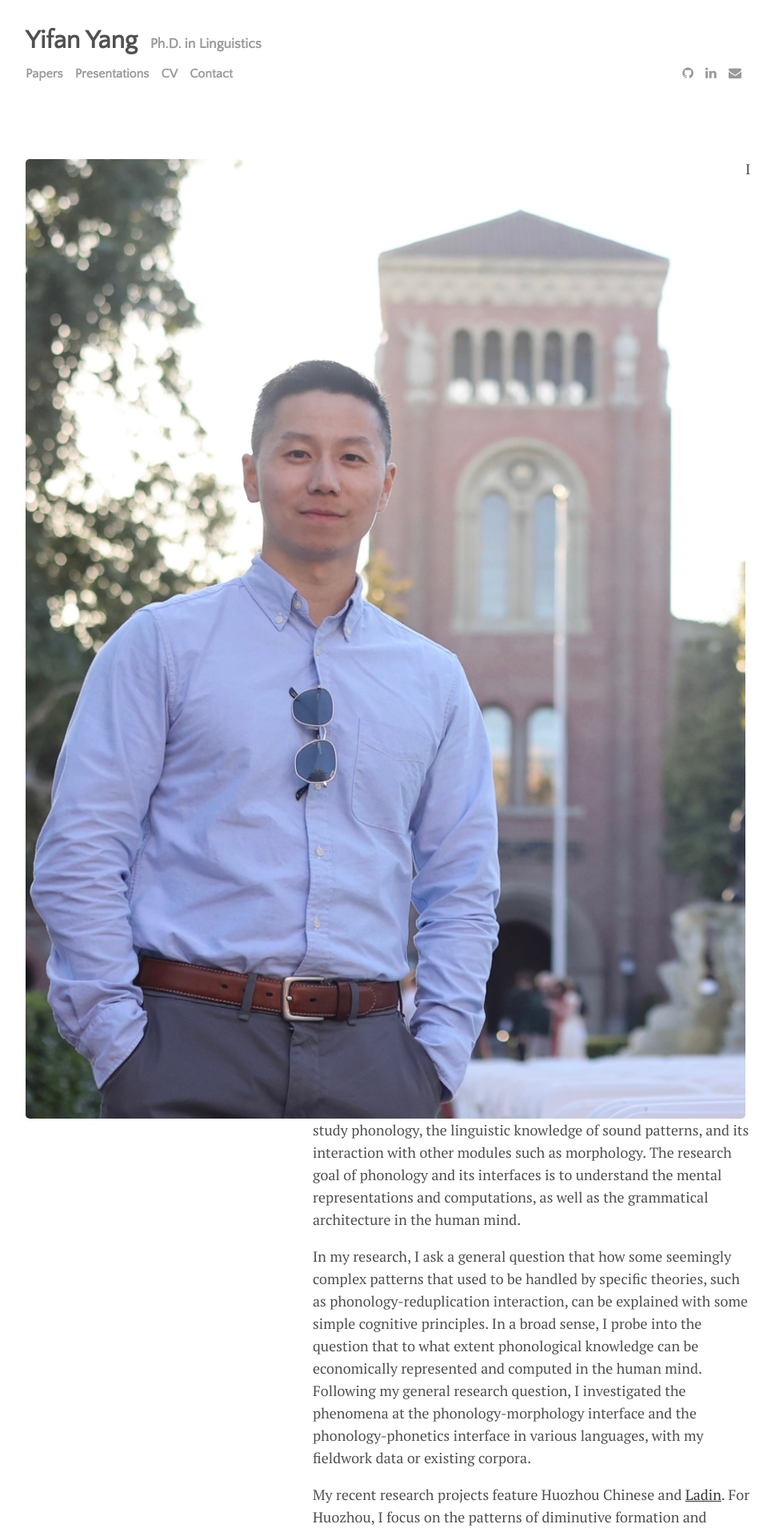
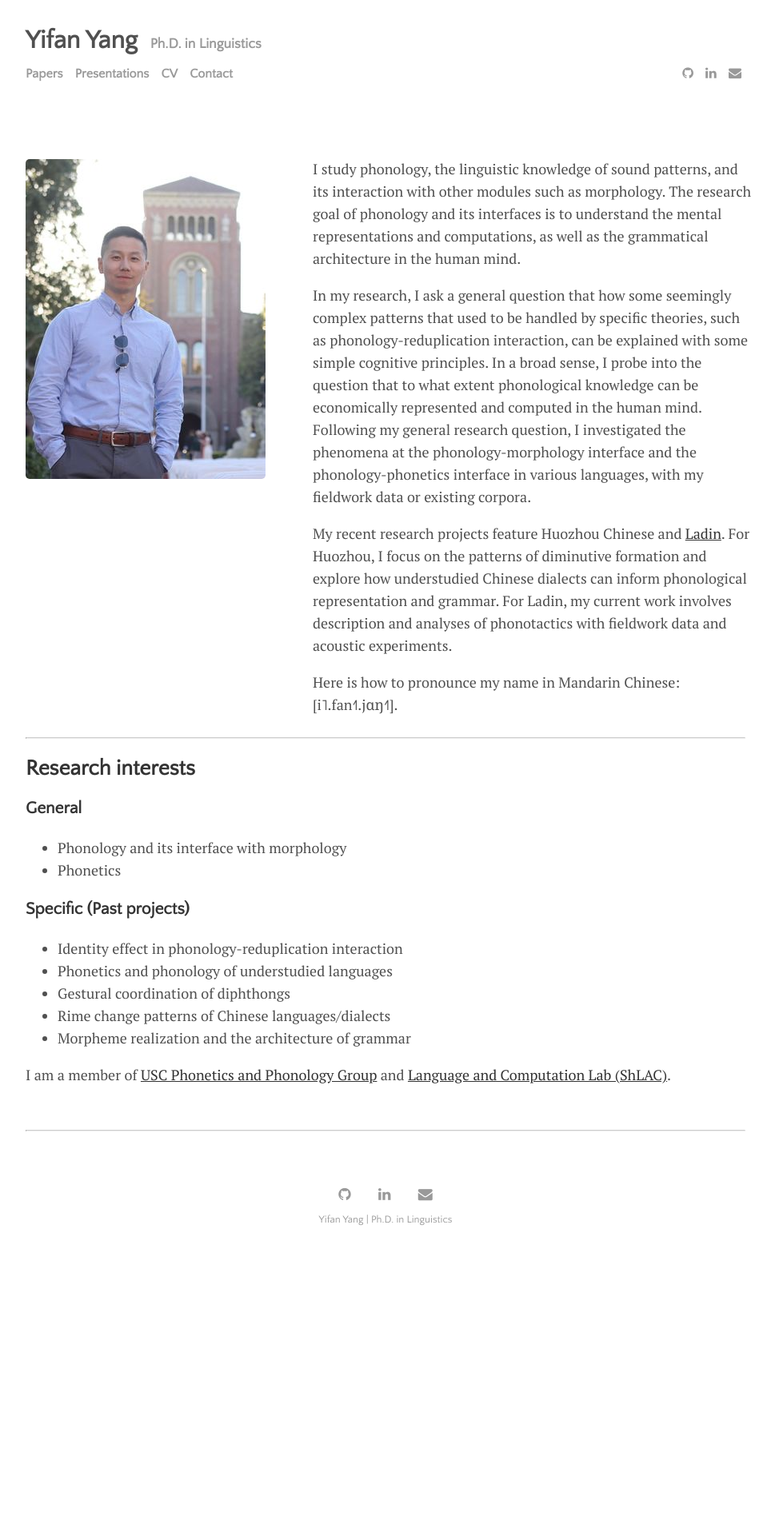
Before and after one commit to yifanyang08/yifanyang08.github.io, a Jekyll site: the page built from index.html, in a window 1280 px wide. Shown: the top 1916 px of the page at 80% size, without its empty margins (158-1127 px from the left). Built offline with Jekyll 4.4.1, drawn with Linux system fonts in a browser that asks for light colours; the list of posts is cut into pages by our own code; after the commit the page ends 1571 px from its top, so only the background shows below that.

Commit message:
Update home.html

```diff
--- a/_layouts/home.html
+++ b/_layouts/home.html
@@ -3,8 +3,8 @@ layout: default
 ---
 
 <div class='container2'>
-  <div class="img fit">
-    <img src="assets/img/pic-02.jpg" class = 'imgDetails2'>
+  <div>
+    <img src="assets/img/pic-01.jpg" class = 'imgDetails2'>
   </div>
 
   <div style = 'margin-left:350px;'>
```
